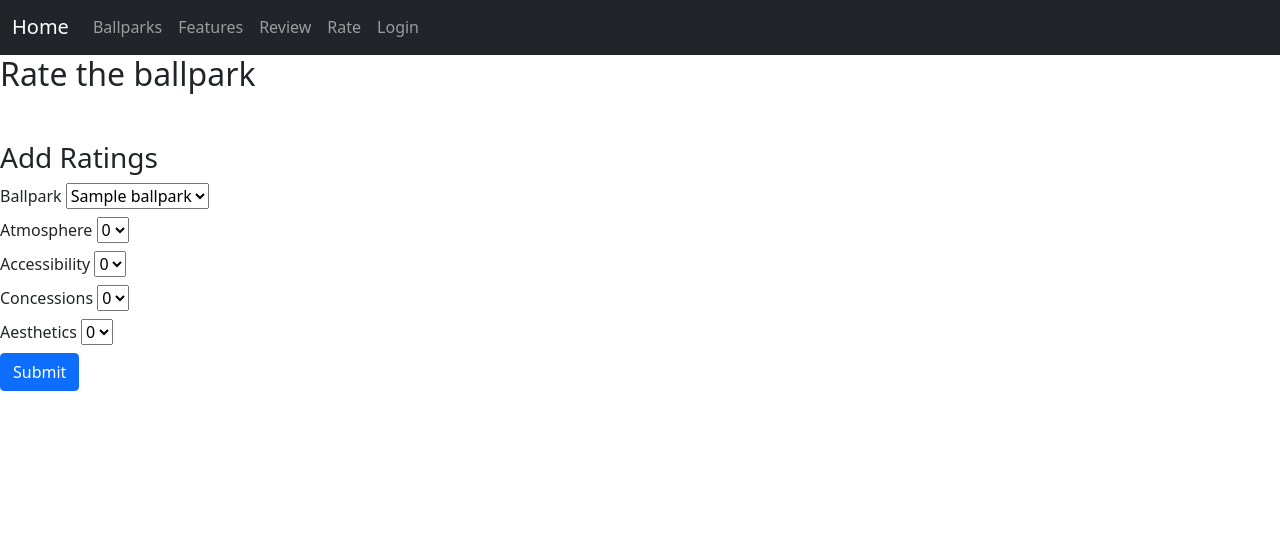
After one commit to Pzecca7/specs-capstone-ballpark-app, a Flask app: page /rate in a window 1280 px wide. The commit adds this page. Shown: the part 251-800 px from the top of the page. Run offline with Flask 3, Linux system fonts and the light colour scheme; tables that the repository leaves empty hold one stand-in row (values such as "Sample post").

Commit message:
completed review form and half of ratings form

```diff
--- a/crud.py
+++ b/crud.py
@@ -9,7 +9,7 @@ def create_user(username, email, password, favorite_team):
 
 def get_by_username(username):
 
-    user = User(username=username)
+    user = User.query.filter(User.username == username).first()
 
     return user
 
@@ -35,9 +35,9 @@ def create_bucket_list(feature, ballpark, completed):
 
     return bucket_list
 
-def create_review(visit_date, seat_location, description, seat_view, favorite_food_tried):
+def create_review(visit_date, seat_location, description, seat_view, favorite_food_tried, user_id, ballpark_id):
 
-    review = Review(visit_date=visit_date, seat_location=seat_location, description=description, seat_view=seat_view, favorite_food_tried=favorite_food_tried)
+    review = Review(visit_date=visit_date, seat_location=seat_location, description=description, seat_view=seat_view, favorite_food_tried=favorite_food_tried, user_id=user_id, ballpark_id=ballpark_id)
 
     return review
 
--- a/forms.py
+++ b/forms.py
@@ -1,25 +1,40 @@
 from flask_wtf import FlaskForm
-from wtforms import StringField, SubmitField, TextAreaField, BooleanField, SelectField, DateTimeLocalField, PasswordField, validators
+from wtforms import StringField, SubmitField, TextAreaField, BooleanField, SelectField, DateField, PasswordField, validators
 from wtforms.validators import DataRequired, Length
 
 class CreateAccountForm(FlaskForm):
      username = StringField('username', [validators.InputRequired()])
+     email = StringField('email', [validators.InputRequired()])
      password = PasswordField('password', [validators.InputRequired()])
      favorite_team = StringField('favorite team')
+     submit = SubmitField('submit')
 
 
 class LoginForm(FlaskForm):
     username = StringField('username',[validators.InputRequired()])
     password = PasswordField('password', [validators.InputRequired()])
+    submit = SubmitField('submit')
 
 class ReviewForm(FlaskForm):
-    ballpark_selection = SelectField('ballpark')
-    vist_date = DateTimeLocalField('visit date', validators=[DataRequired()])
-    seat_location = StringField('team name')
-    description = TextAreaField('description')
-    seat_view = StringField('seat view')
-    favorite_food_tried = StringField('favorite food tried')
-    submit = SubmitField('submit')
+    ballpark_selection = SelectField('Ballpark')
+    visit_date = DateField('Visit Date')
+    seat_location = StringField('Seat Location')
+    description = TextAreaField('Description')
+    seat_view = StringField('Seat View')
+    favorite_food_tried = StringField('Favorite Food Tried')
+    submit = SubmitField('Submit')
 
-def update_ballparks(self, ballaprks):
-        self.ballpark_selection.choices = [ (ballpark.id, ballpark.ballpark_name) for ballpark in ballaprks ]
+    def update_ballparks(self, ballparks):
+        self.ballpark_selection.choices = [ (ballpark.ballpark_id, ballpark.ballpark_name) for ballpark in ballparks ]
+
+class RatingForm(FlaskForm):
+    ballpark_selection = SelectField("Ballpark")
+    atmosphere_score = SelectField("Atmosphere", choices="012345")
+    accessibility_score = SelectField("Accessibility", choices="012345")
+    concessions_score = SelectField("Concessions", choices="012345")
+    aesthetics_score = SelectField("Aesthetics", choices="012345")
+    submit = SubmitField("Submit")
+
+
+    def update_ballparks(self, ballparks):
+        self.ballpark_selection.choices = [ (ballpark.ballpark_id, ballpark.ballpark_name) for ballpark in ballparks ]
--- a/seed_database.py
+++ b/seed_database.py
@@ -38,6 +38,7 @@ with server.app.app_context():
             )
 
             db_ballpark = crud.create_ballpark(ballpark_name, home_team, capacity, location, year_opened, surface, roof_type, ballpark_image, ballpark_dimensions, team_logo)
+            print(db_ballpark)
             ballparks_in_db.append(db_ballpark)
 
     model.db.session.add_all(ballparks_in_db)
@@ -54,8 +55,9 @@ with server.app.app_context():
                 feature["ballpark_id"]
             )
 
-        db_feature = crud.create_feature(unique_feature, ballpark_id)
-        features_in_db.append(db_feature)
+            db_feature = crud.create_feature(unique_feature, ballpark_id)
+            print(db_feature)
+            features_in_db.append(db_feature)
 
     model.db.session.add_all(features_in_db)
     model.db.session.commit()
--- a/server.py
+++ b/server.py
@@ -1,5 +1,5 @@
 from flask import Flask, render_template, request, flash, session, redirect, url_for
-from forms import ReviewForm, LoginForm, CreateAccountForm
+from forms import ReviewForm, LoginForm, CreateAccountForm, RatingForm
 from model import db, Review, User, Ballpark, Rating, BucketList, connect_to_db
 import crud
 
@@ -16,25 +16,30 @@ def home():
 
     return render_template("homepage.html", create_account_form = create_account_form )
 
-@app.route("/create-account")
+@app.route("/create-account", methods=["POST"])
 def create_account():
+
+    print("apples")
     create_account_form = CreateAccountForm()
 
     if create_account_form.validate_on_submit():
         username = create_account_form.username.data
+        email = create_account_form.email.data
         password = create_account_form.password.data
         favorite_team = create_account_form.favorite_team.data
 
         user = crud.get_by_username(username)
-    if user:
-        flash("Cannot create an account with that username. Try again.")
-    else:
-        user = crud.create_user(username, password, favorite_team)
-        db.session.add(user)
-        db.session.commit()
-        flash("Account created! Please log in.")
+        if user:
+            flash("Cannot create an account with that username. Try again.")
+        else:
+            user = crud.create_user(username, email, password, favorite_team)
+            db.session.add(user)
+            db.session.commit()
+            flash("Account created! Please log in.")
 
-    return redirect("/login")
+        return redirect("/login")
+
+
 
 @app.route("/login",  methods=["GET","POST"])
 def login():
@@ -42,16 +47,17 @@ def login():
     login_form = LoginForm()
 
     if login_form.validate_on_submit():
+        print("here")
         username = login_form.username.data
         password = login_form.password.data
 
         user = crud.get_by_username(username)
 
-        if not user or user['password'] != password:
+        if not user or user.password != password:
             flash("Invalid username or password")
             return redirect('/login')
 
-        session["username"] = user["username"]
+        session["username"] = user.username
         flash("logged in")
         return redirect("/ballparks")
 
@@ -74,15 +80,25 @@ def all_ballparks():
 def review():
 
     review_form = ReviewForm()
+    review_form.update_ballparks(Ballpark.query.all())
 
     return render_template("review.html", review_form=review_form)
 
 @app.route("/add-review", methods=["POST"])
 def add_review():
 
+    if 'username' not in session:
+        return redirect("/login")
+
+    user = crud.get_by_username(session["username"])
+    user_id = user.user_id
+
     review_form = ReviewForm()
-    review_form.update_ballparks(Ballpark.query.get(ballpark_id).ballparks)
+    review_form.update_ballparks(Ballpark.query.all())
 
+    print(review_form.validate())
+    print(review_form.is_submitted())
+    print(review_form.errors)
     if review_form.validate_on_submit():
         visit_date = review_form.visit_date.data
         seat_location = review_form.seat_location.data
@@ -90,13 +106,45 @@ def add_review():
         seat_view = review_form.seat_view.data
         favorite_food_tried = review_form.favorite_food_tried.data
         ballpark_id = review_form.ballpark_selection.data
-        new_review = Review(visit_date, seat_location, description, seat_view, favorite_food_tried, user_id, ballpark_id)
+        new_review = crud.create_review(visit_date, seat_location, description, seat_view, favorite_food_tried, user_id, ballpark_id)
         db.session.add(new_review)
         db.session.commit()
-        return redirect(url_for("ballparks"))
+        return redirect(("/ballparks"))
     else:
-        return redirect(url_for("home"))
+        return "not validated"
 
+@app.route("/ballparks/<ballpark_id>/reviews")
+def ballpark_reviews():
+
+    return render_template("ballpark-reviews.html")
+
+@app.route("/rate")
+def rate():
+
+    rating_form = RatingForm()
+    rating_form.update_ballparks(Ballpark.query.all())
+
+    return render_template("rate.html", rating_form=rating_form)
+
+@app.route("/create-rating")
+def create_rating():
+
+    if 'username' not in session:
+        return redirect("/login")
+
+    user = crud.get_by_username(session["username"])
+
+    rating_form = RatingForm()
+    rating_form.update_ballparks(Ballpark.query.all())
+
+
+
+    return redirect ("/ballparks")
+
+@app.route("/ballparks/<ballpark_id>/ratings")
+def ballpark_ratings():
+
+    return render_template("ballpark-ratings.html")
 
 if __name__ == "__main__":
     connect_to_db(app)
--- a/static/styles.css
+++ b/static/styles.css
@@ -33,7 +33,7 @@ header {
 .ballpark-image {
     height: 200px;
     width: 300px;
-    border-top: 1px solid black;
+    border: 1px solid black;
 
 }
 
--- a/templates/ballparks.html
+++ b/templates/ballparks.html
@@ -12,8 +12,8 @@
         <img class="ballpark-image" src="{{ ballpark.ballpark_image }}" alt="ballpark view from home"/>
 
         <div id="bp-btns">
-            <button class="btn btn-primary">Reviews</button>
-            <button class="btn btn-danger">Ratings</button>
+            <a href="/ballparks/{{ ballpark.ballpark_id }}/reviews"><button class="btn btn-primary">Reviews</button></a>
+            <a href="/ballparks/{{ ballpark.ballpark_id }}/ratings"><button class="btn btn-danger">Ratings</button></a>
         </div>
 
     </div>
--- a/templates/base.html
+++ b/templates/base.html
@@ -39,12 +39,18 @@
     </div>
 </nav>
 
+
+<body>
+
+
+
 {% block body %}
 
 {% endblock %}
 
+</body>
 
-<body>
 
-</body>
+
+
 </html>
--- a/templates/homepage.html
+++ b/templates/homepage.html
@@ -5,12 +5,13 @@
 
 <h2>Please Create an Account</h2>
 
-<form method="Post" action="/create-account">
+<form method="POST" action="/create-account">
         <div>{{ create_account_form.username.label }}: {{ create_account_form.username }}</div>
+        <div>{{ create_account_form.email.label }}: {{ create_account_form.email }}</div>
         <div>{{ create_account_form.password.label }}: {{ create_account_form.password }}</div>
         <div>{{ create_account_form.favorite_team.label}}: {{ create_account_form.favorite_team }}</div>
+        <button class="btn btn-primary" type="submit">Create</button>
         {{ create_account_form.csrf_token }}
-        <button class="btn btn-primary" type="submit">Create</button>
 </form>
 
 
--- a/templates/login.html
+++ b/templates/login.html
@@ -5,7 +5,7 @@
 
     <h2>Please Sign In</h2>
 
-    <form method="Post" action="/login">
+    <form method="POST" action="/login">
             <div>{{ login_form.username.label }}: {{ login_form.username }}</div>
             <div>{{ login_form.password.label }}: {{ login_form.password }}</div>
             {{ login_form.csrf_token }}
--- /dev/null
+++ b/templates/rate.html
@@ -0,0 +1,40 @@
+{% extends 'base.html' %}
+
+{% block title %}Rate-Ballpark{% endblock %}
+
+
+{% block body %}
+
+<h2>Rate the ballpark</h2>
+<div class="form-container mt-5">
+    <h3>Add Ratings</h3>
+    <form action='/create-rating' method="POST">
+        {{ rating_form.csrf_token }}
+        <div class="form-group mt-2">
+            {{ rating_form.ballpark_selection.label }}
+            {{ rating_form.ballpark_selection }}
+        </div>
+        <div class="form-group mt-2">
+            {{ rating_form.atmosphere_score.label }}
+            {{ rating_form.atmosphere_score }}
+        </div>
+        <div class="form-group mt-2">
+            {{ rating_form.accessibility_score.label}}
+            {{ rating_form.accessibility_score}}
+        </div>
+        <div class="form-group mt-2">
+            {{ rating_form.concessions_score.label }}
+            {{ rating_form.concessions_score }}
+        </div>
+        <div class="form-group mt-2">
+            {{ rating_form.aesthetics_score.label }}
+            {{ rating_form.aesthetics_score }}
+        </div>
+        <div class="form-group mt-2">
+            {{ rating_form.submit(type="submit", class="btn btn-primary") }}
+        </div>
+    </form>
+</div>
+
+
+{% endblock %}
```
Also changed, not shown: templates/review.html (+31 -5 lines), templates/ballpark-ratings.html (added), templates/ballpark-reviews.html (added).
